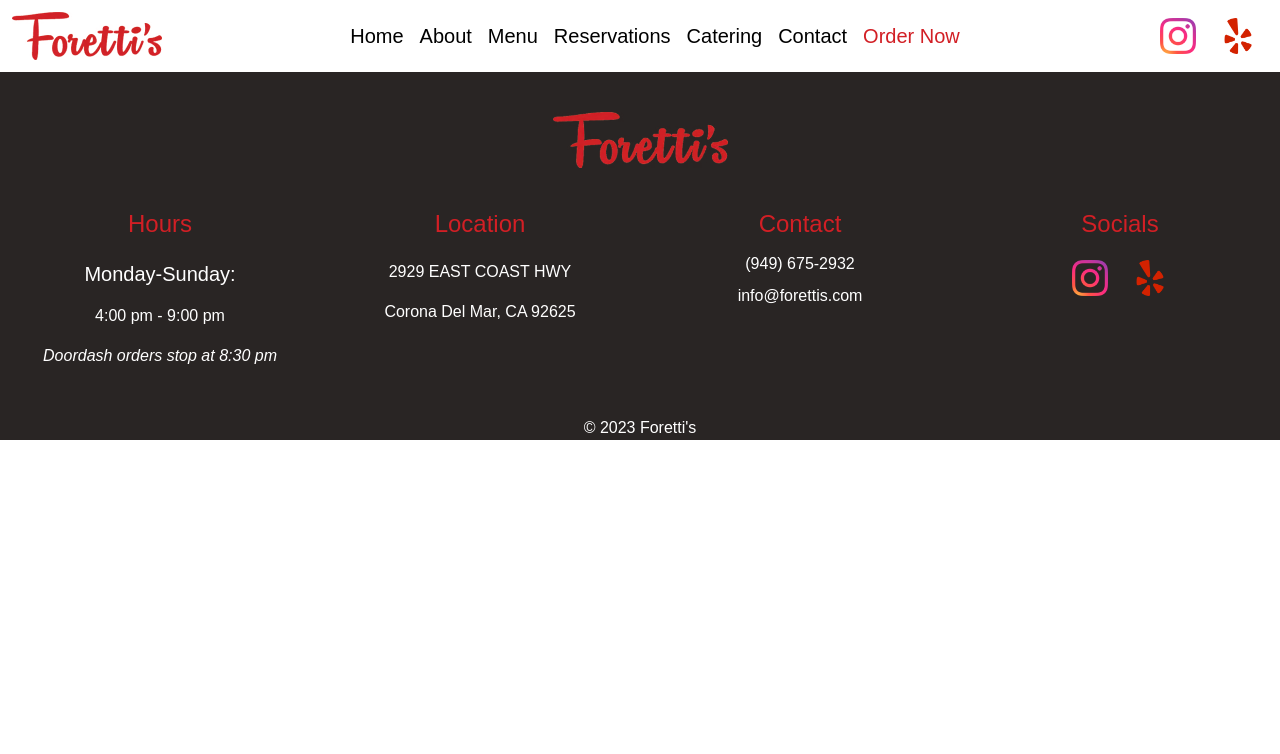
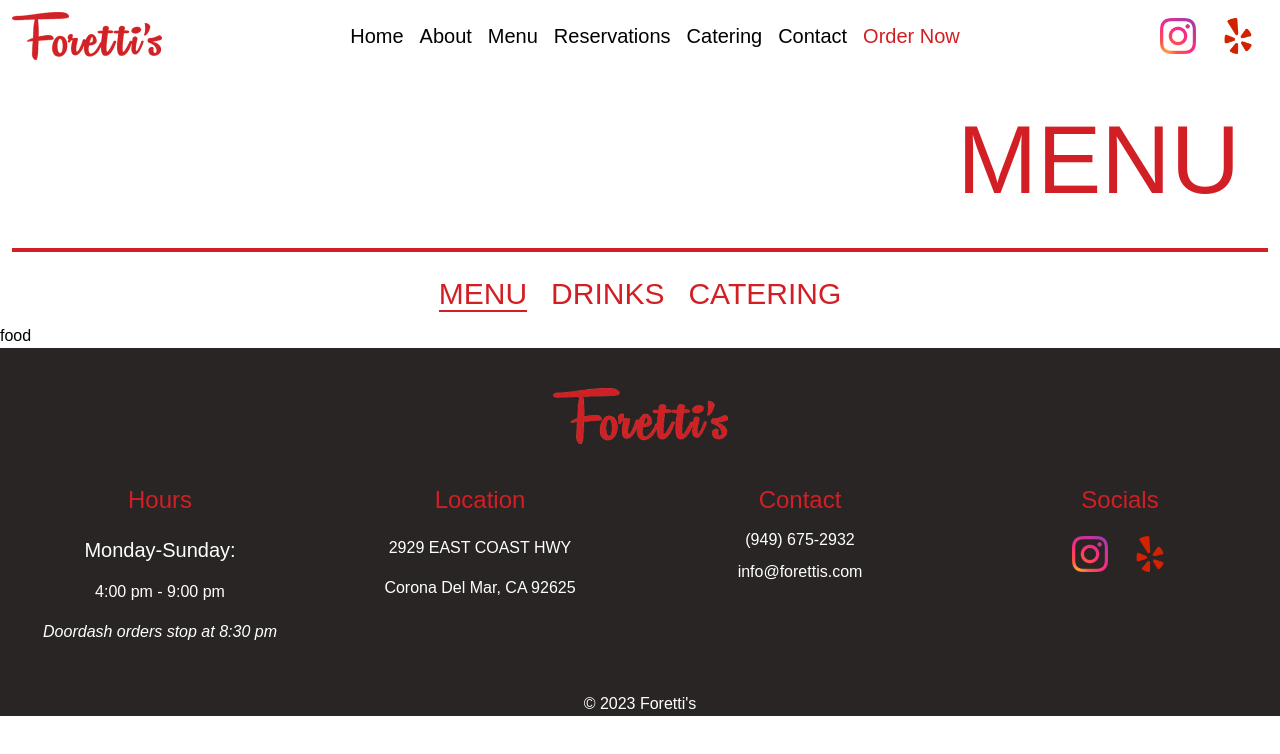
Before and after one commit to alyssageria/forettis, a React (Create React App) app: page /menu in a window 1280 px wide. Shown: the top 754 px of the page. Built offline with nearby package versions, Linux system fonts and the light colour scheme.

Commit message:
created functions for different menus for menu page

```diff
--- a/src/components/pages/Menu.js
+++ b/src/components/pages/Menu.js
@@ -1,7 +1,72 @@
-import React from 'react';
+import React, { useState } from 'react';
 
 function Menu() {
+    const [activeMenu, setActiveMenu] = useState('MENU');
 
+    const handleMenuClick = (menu) => {
+        setActiveMenu(menu);
+    }
+
+    return (
+        <div>
+            <h1 className='text-red text-8xl text-right m-10'>MENU</h1>
+            <hr className='border-solid border-2 border-red m-3'></hr>
+            <div>
+                <div className='text-center'>
+                    <button className='text-red text-3xl p-3' onClick={() => handleMenuClick('MENU')}>
+                        {activeMenu === 'MENU' ? (
+                            <span className="border-b-2 border-red">MENU</span>
+                        ) : (
+                            'MENU'
+                        )}
+                    </button>
+                    <button className='text-red text-3xl p-3' onClick={() => handleMenuClick('DRINKS')}>
+                        {activeMenu === 'DRINKS' ? (
+                            <span className="border-b-2 border-red">DRINKS</span>
+                        ) : (
+                            'DRINKS'
+                        )}
+                    </button>
+                    <button className='text-red text-3xl p-3' onClick={() => handleMenuClick('CATERING')}>
+                        {activeMenu === 'CATERING' ? (
+                            <span className="border-b-2 border-red">CATERING</span>
+                        ) : (
+                            'CATERING'
+                        )}
+                    </button>
+                </div>
+            </div>
+            <div>
+                {activeMenu === 'MENU' && <FoodMenu />}
+                {activeMenu === 'DRINKS' && <DrinkMenu />}
+                {activeMenu === 'CATERING' && <CateringMenu />}
+            </div>
+        </div>
+    )
+}
+
+function FoodMenu() {
+    return (
+        <div>
+            <h1>food</h1>
+        </div>
+    )
+}
+
+function DrinkMenu() {
+    return (
+        <div>
+            <h1>drinks</h1>
+        </div>
+    )
+}
+
+function CateringMenu() {
+    return (
+        <div>
+            <h1>catering</h1>
+        </div>
+    )
 }
 
 export default Menu;
```
